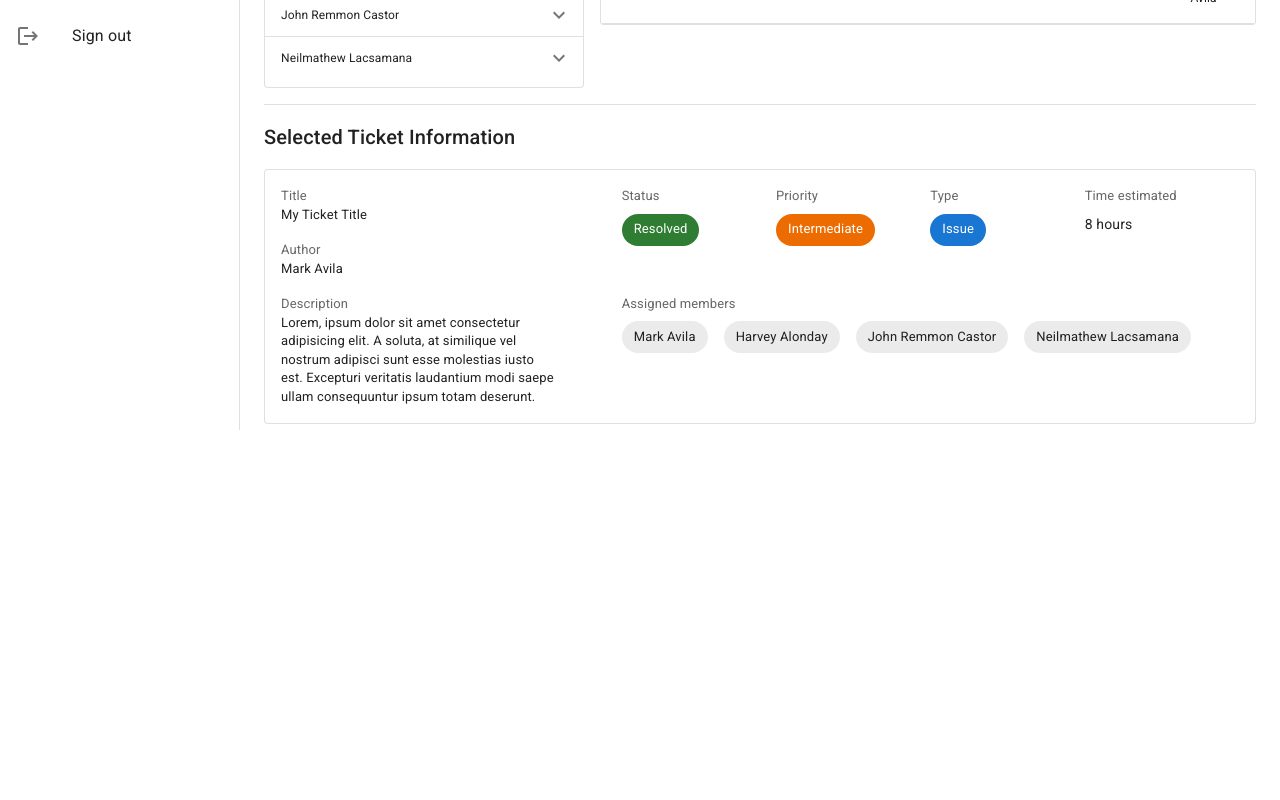
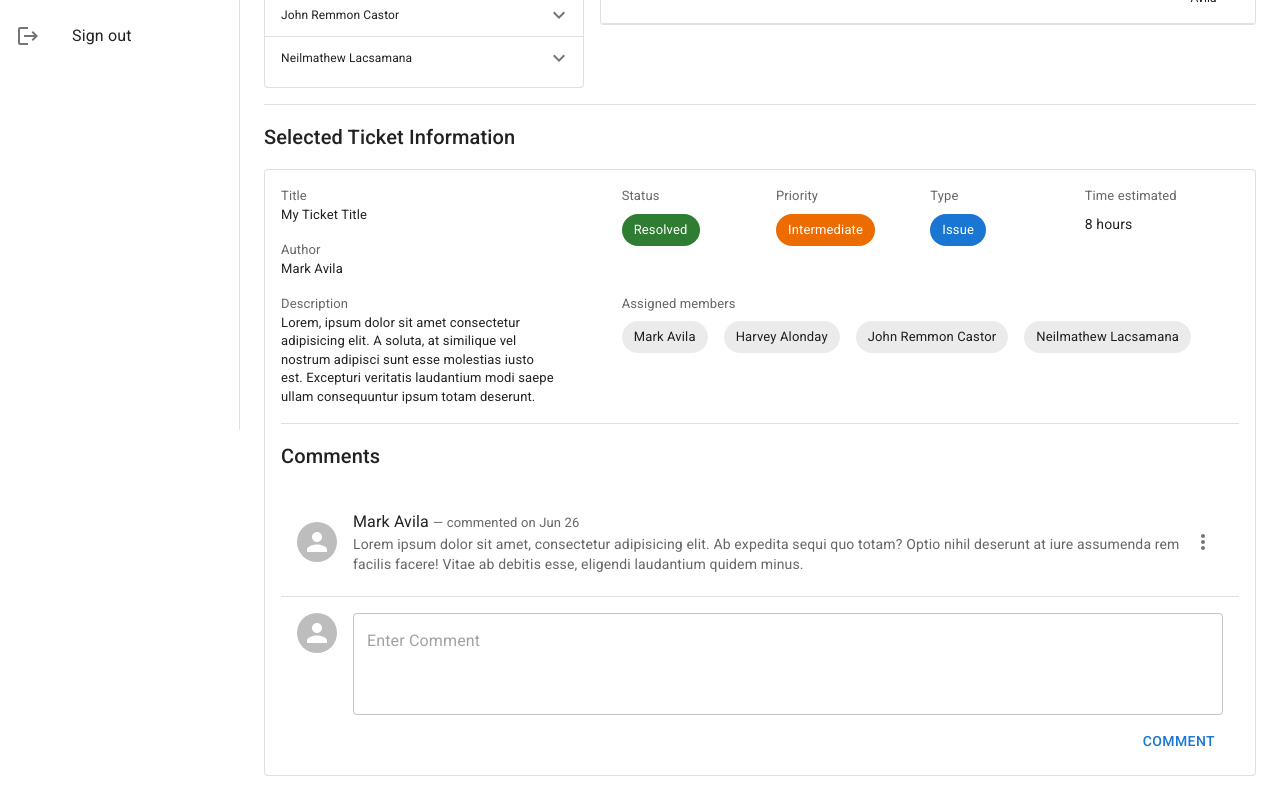
Before and after one commit to Mark-Avila/bugherd_frontend, a React (Vite) app: page /projects in a window 1280 px wide. Shown: the part 370-1170 px from the top of the page. Before the commit the page ends 818 px from the top, so only its background shows below. Built offline with nearby package versions, Linux system fonts and the light colour scheme.

Commit message:
feat: implemented initial ticket comment UI

```diff
--- a/src/components/stateless/ProjectTicketDetails.tsx
+++ b/src/components/stateless/ProjectTicketDetails.tsx
@@ -1,4 +1,4 @@
-import { Grid, Typography, Chip } from "@mui/material";
+import { Grid, Typography, Chip, Box } from "@mui/material";
 
 function ProjectTicketDetails() {
   return (
@@ -7,25 +7,25 @@ function ProjectTicketDetails() {
         <Typography fontSize="small" color="text.secondary">
           Status
         </Typography>
-        <Typography marginTop={1} variant="body2">
+        <Box marginTop={1}>
           <Chip label="Resolved" color="success" />
-        </Typography>
+        </Box>
       </Grid>
       <Grid item xs={3}>
         <Typography fontSize="small" color="text.secondary">
           Priority
         </Typography>
-        <Typography marginTop={1} variant="body2">
+        <Box marginTop={1}>
           <Chip label="Intermediate" color="warning" />
-        </Typography>
+        </Box>
       </Grid>
       <Grid item xs={3}>
         <Typography fontSize="small" color="text.secondary">
           Type
         </Typography>
-        <Typography marginTop={1} variant="body2">
+        <Box marginTop={1}>
           <Chip label="Issue" color="primary" />
-        </Typography>
+        </Box>
       </Grid>
       <Grid item xs={3}>
         <Typography fontSize="small" color="text.secondary">
--- a/src/components/stateless/ProjectTicketInfo.tsx
+++ b/src/components/stateless/ProjectTicketInfo.tsx
@@ -1,8 +1,10 @@
-import { Paper, Grid, Stack } from "@mui/material";
+import { Paper, Grid, Stack, Divider, List } from "@mui/material";
 import PageSection from "./PageSection";
 import ProjectTicketIdentity from "./ProjectTicketIdentity";
 import ProjectTicketDetails from "./ProjectTicketDetails";
 import ProjecTicketAssigned from "./ProjectTicketAssigned";
+import TicketCommentItem from "./TicketCommentItem";
+import TicketCommentInput from "./TicketCommentInput";
 
 function ProjectTicketInfo() {
   return (
@@ -19,6 +21,14 @@ function ProjectTicketInfo() {
             </Stack>
           </Grid>
         </Grid>
+        <Divider sx={{ marginY: 2 }} />
+        <PageSection title="Comments">
+          <List aria-label="ticket-comments-list">
+            <TicketCommentItem />
+          </List>
+          <Divider />
+          <TicketCommentInput />
+        </PageSection>
       </Paper>
     </PageSection>
   );
--- a/src/components/stateless/ProjectTicketList.tsx
+++ b/src/components/stateless/ProjectTicketList.tsx
@@ -36,13 +36,17 @@ function ProjectTicketList() {
           aria-label="ticket-table"
         >
           <TableHead>
-            <TableCell size="small" width={200}>
-              Title
-            </TableCell>
-            <TableCell size="small" width={400}>
-              Description
-            </TableCell>
-            <TableCell size="small">Author</TableCell>
+            <TableRow>
+              <TableCell component="th" size="small" width={200}>
+                Title
+              </TableCell>
+              <TableCell component="th" size="small" width={400}>
+                Description
+              </TableCell>
+              <TableCell component="th" size="small">
+                Author
+              </TableCell>
+            </TableRow>
           </TableHead>
           <TableBody>
             <TableRow>
--- /dev/null
+++ b/src/components/stateless/TicketCommentInput.tsx
@@ -0,0 +1,37 @@
+import { Stack, Avatar, TextField, Box, Button } from "@mui/material";
+
+function TicketCommentInput() {
+  return (
+    <Stack direction="column">
+      <Stack
+        direction="row"
+        alignItems="start"
+        gap={2}
+        sx={{ padding: 2, paddingBottom: 1 }}
+      >
+        <div>
+          <Avatar alt="markavila-pic" />
+        </div>
+        <Box sx={{ width: "100%" }}>
+          <TextField
+            variant="outlined"
+            multiline
+            rows={3}
+            placeholder="Enter Comment"
+            fullWidth
+          />
+        </Box>
+      </Stack>
+      <Box
+        sx={{ paddingX: 2 }}
+        width="100%"
+        display="flex"
+        justifyContent="end"
+      >
+        <Button>Comment</Button>
+      </Box>
+    </Stack>
+  );
+}
+
+export default TicketCommentInput;
--- /dev/null
+++ b/src/components/stateless/TicketCommentItem.tsx
@@ -0,0 +1,46 @@
+import { MoreVert } from "@mui/icons-material";
+import {
+  ListItem,
+  IconButton,
+  ListItemAvatar,
+  Avatar,
+  Typography,
+  ListItemText,
+} from "@mui/material";
+
+function TicketCommentItem() {
+  return (
+    <ListItem
+      secondaryAction={
+        <IconButton>
+          <MoreVert />
+        </IconButton>
+      }
+    >
+      <ListItemAvatar>
+        <Avatar alt="markavila-pic" />
+      </ListItemAvatar>
+      <ListItemText
+        primary={
+          <>
+            {"Mark Avila "}
+            <Typography
+              display="inline"
+              variant="body2"
+              fontSize="small"
+              color="text.secondary"
+            >
+              — commented on Jun 26
+            </Typography>
+          </>
+        }
+        secondary="Lorem ipsum dolor sit amet, consectetur adipisicing elit. Ab
+                expedita sequi quo totam? Optio nihil deserunt at iure assumenda
+                rem facilis facere! Vitae ab debitis esse, eligendi laudantium
+                quidem minus."
+      />
+    </ListItem>
+  );
+}
+
+export default TicketCommentItem;
```
